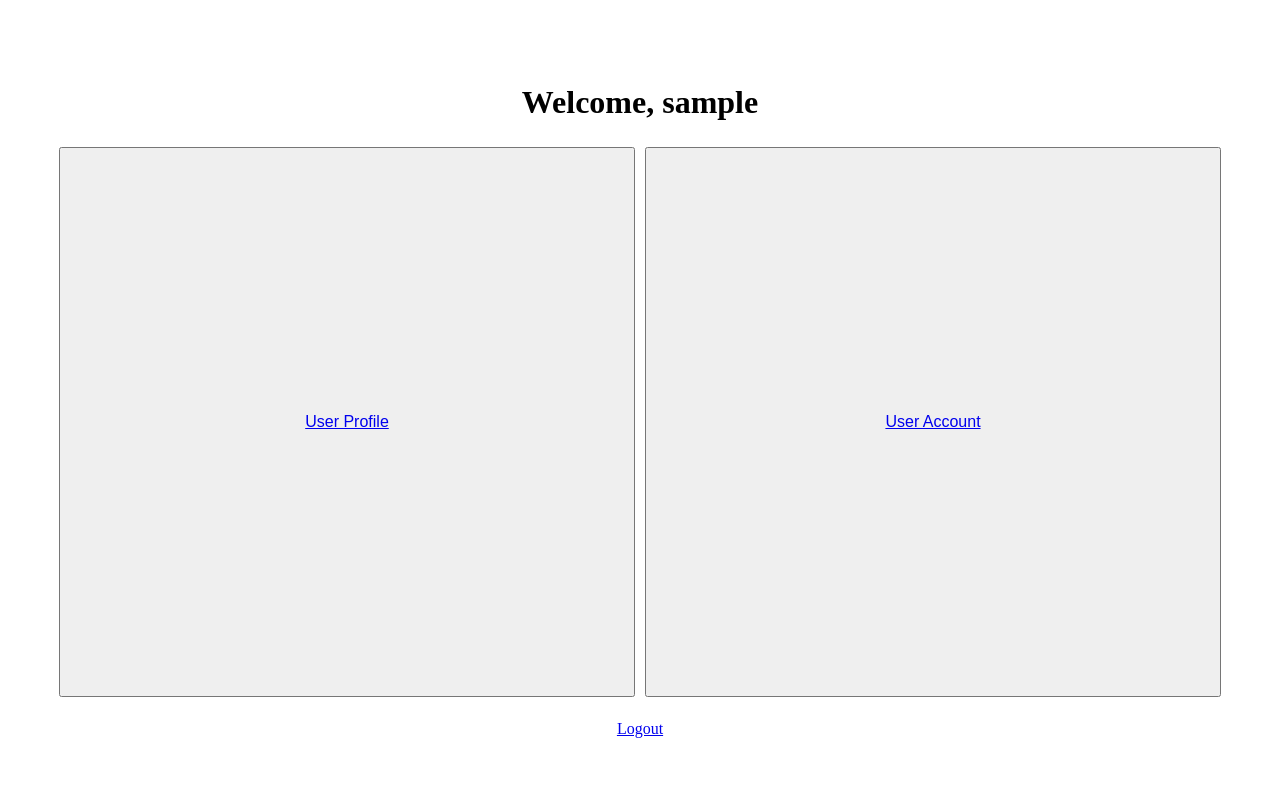
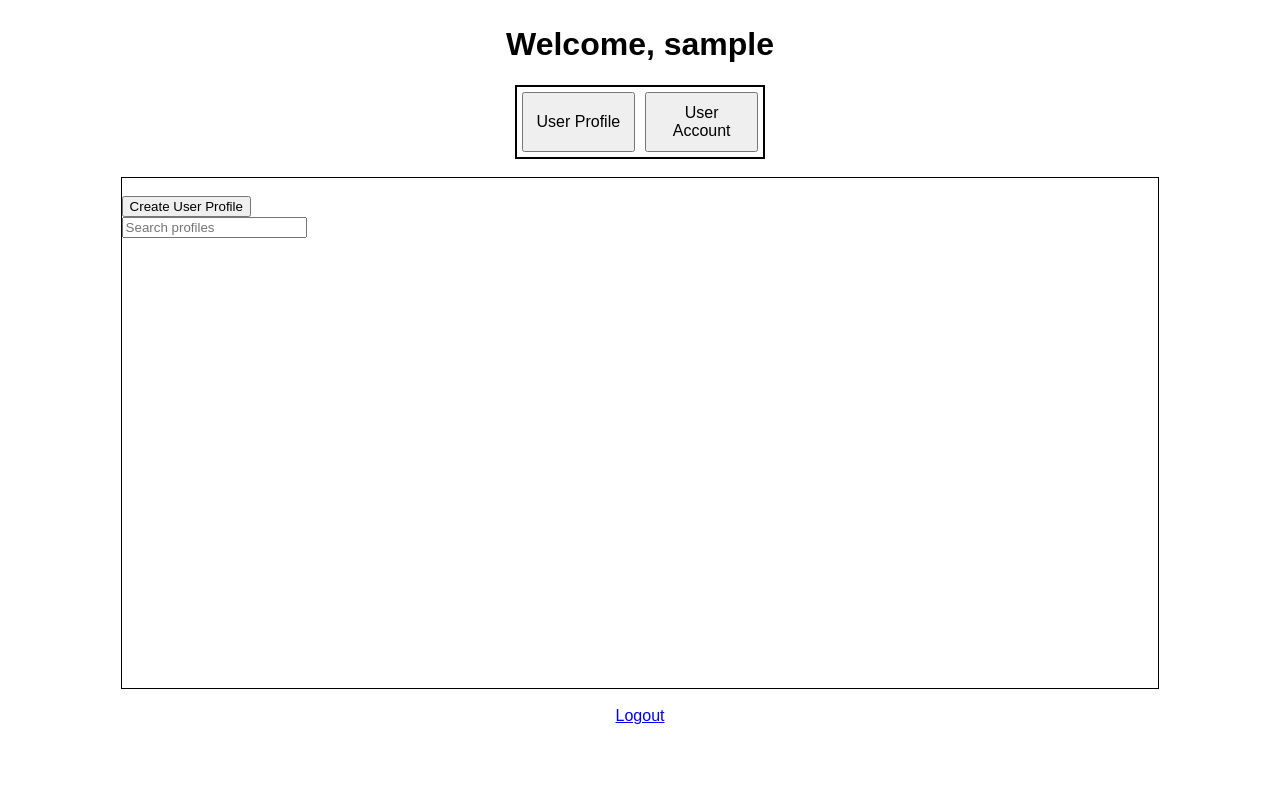
Before and after one commit to ShawnC4/CSIT314, a PHP site: page /AdminLanding.php in a window 1280 px wide. Run offline with PHP 8.4, Linux system fonts and the light colour scheme; the visitor is signed in with stand-in values (Sample User, id 1); data that the repository does not hold is empty.

Commit message:
added search
added search profile
synced UI

```diff
--- a/AdminLanding.php
+++ b/AdminLanding.php
@@ -9,24 +9,38 @@
             display: flex;
             flex-direction: column;
             align-items: center;
-            justify-content: center;
+            justify-content: space-between;
             height: 100vh;
             margin: 0;
             padding: 0;
         }
 
-        button {
-            width: 45%; /* Set button width */
+        .button-container button {
+            width: 50%; /* Set button width */
             padding: 10px;
             margin: 5px;
             font-size: 16px;
         }
 
         .button-container {
+            border: 2px solid black;
             display: flex;
             justify-content: center;
-            width: 100%;
-            height: 70%;
+        }
+
+        #flex {
+            display: flex;
+            flex-direction: column;
+            align-items: center;
+            height: 90%;
+            width: 90%;
+            padding: 5px;
+        }
+
+        #UPUA {
+            border: 1px solid black;
+            width: 90%;
+            height: 80%;
         }
     </style>
 </head>
@@ -40,12 +54,24 @@
         exit;
     }
 ?>
-    <h1>Welcome, <?php echo $_SESSION['username']; ?></h1>
-    <div class="button-container">
-        <button><a href="AdminUP.php">User Profile</a></button>
-        <button><a href="AdminUA.php">User Account</a></button>
+
+    <div id="flex">
+        <div>
+            <h1>Welcome, <?php echo $_SESSION['username']; ?></h1>
+        </div>
+        <div class="button-container">
+            <button onclick="loadContent('AdminUP.php')">User Profile</button>
+            <button onclick="loadContent('AdminUA.php')">User Account</button>
+        </div>
+        <br>
+        <div id="UPUA">
+
+        </div>
+        <br>
+        <div>
+            <a href="logout.php">Logout</a>
+        </div>
     </div>
-    <br>
-    <a href="logout.php">Logout</a>
 </body>
+<script src="AdminApi.js"></script>
 </html>
--- a/AdminUP.php
+++ b/AdminUP.php
@@ -55,18 +55,10 @@ body {font-family: Arial, Helvetica, sans-serif;}
     <title>Admin UP Page</title>
 </head>
 <body>
-<?php
-    session_start();
-
-    // Check if user is not logged in
-    if (!isset($_SESSION['logged']) || $_SESSION['logged'] === false) {
-        header("Location: index.php");
-        exit;
-    }
-?>
-    <h1>Welcome, <?php echo $_SESSION['username']; ?></h1>
     <br>
     <button id="createProfile">Create User Profile</button>
+    <br>
+    <input type="text" id="searchInput" placeholder="Search profiles">
     <div id="myModal" class="modal">
         <!-- Modal content -->
         <div class="modal-content" id="modal-content">
@@ -78,7 +70,6 @@ body {font-family: Arial, Helvetica, sans-serif;}
 
     </div>
     <br>
-    <a href="logout.php">Logout</a>
 </body>
-<script src="AdminApi.js"></script>
+
 </html>
```
Also changed, not shown: AdminApi.js (+52 -1 lines).
